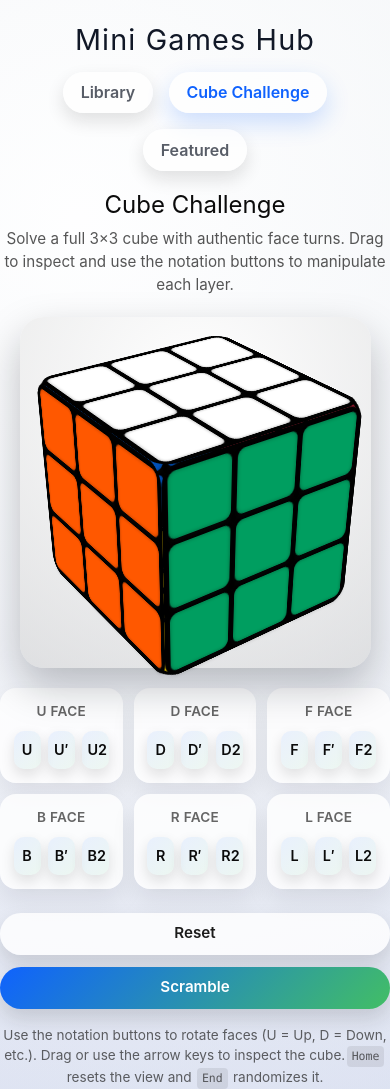
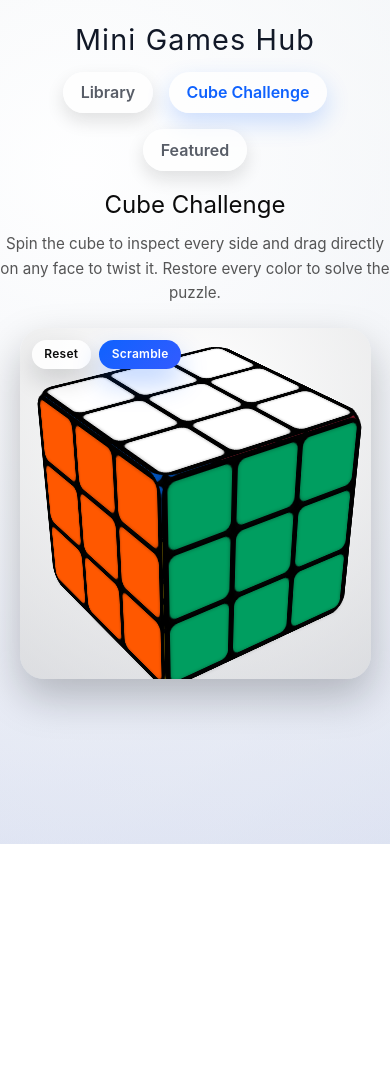
Before and after one commit to mistywest7/minigames, a React (Vite) app: page /games/cube-challenge in a window 390 px wide. After the commit the page ends 844 px from the top, so only its background shows below. Built offline with nearby package versions, Linux system fonts and the light colour scheme.

Commit message:
Enable direct cube manipulation

```diff
--- a/src/components/games/CubeChallenge.css
+++ b/src/components/games/CubeChallenge.css
@@ -4,24 +4,28 @@
     display: flex;
     flex-direction: column;
     align-items: center;
-    gap: 1.5rem;
+    gap: 1.75rem;
     color: #0b0b0b;
 }
 
 .cube-game__header {
     text-align: center;
     max-width: 640px;
+    display: flex;
+    flex-direction: column;
+    gap: 0.6rem;
 }
 
 .cube-game__title {
     font-size: clamp(1.5rem, 2.5vw, 2rem);
-    margin-bottom: 0.35rem;
+    margin: 0;
 }
 
 .cube-game__subtitle {
     font-size: 0.95rem;
     color: rgba(30, 30, 30, 0.75);
     margin: 0 auto;
+    line-height: 1.6;
 }
 
 .cube-game__stage {
@@ -36,10 +40,60 @@
     justify-content: center;
     cursor: grab;
     position: relative;
+    overflow: hidden;
 }
 
 .cube-game__stage:active {
     cursor: grabbing;
+}
+
+.cube-game__stage-actions {
+    position: absolute;
+    top: 16px;
+    left: 16px;
+    display: flex;
+    gap: 0.5rem;
+    z-index: 2;
+}
+
+.cube-game__stage-button {
+    border: none;
+    border-radius: 999px;
+    padding: 0.4rem 0.95rem;
+    font-size: 0.75rem;
+    font-weight: 600;
+    letter-spacing: 0.02em;
+    background: rgba(255, 255, 255, 0.85);
+    color: #0b0b0b;
+    box-shadow: 0 12px 24px rgba(15, 18, 25, 0.16);
+    transition: transform 0.18s ease, box-shadow 0.18s ease, background 0.18s ease;
+    cursor: pointer;
+}
+
+.cube-game__stage-button:hover {
+    transform: translateY(-1px);
+    background: rgba(255, 255, 255, 0.95);
+    box-shadow: 0 16px 30px rgba(15, 18, 25, 0.2);
+}
+
+.cube-game__stage-button:active {
+    transform: translateY(0);
+    box-shadow: 0 10px 20px rgba(15, 18, 25, 0.14);
+}
+
+.cube-game__stage-button:focus-visible {
+    outline: 2px solid rgba(15, 98, 254, 0.6);
+    outline-offset: 2px;
+}
+
+.cube-game__stage-button--primary {
+    background: linear-gradient(135deg, #0f62fe, #335bff);
+    color: #ffffff;
+    box-shadow: 0 14px 28px rgba(15, 98, 254, 0.28);
+}
+
+.cube-game__stage-button--primary:hover {
+    background: linear-gradient(135deg, #3470ff, #5179ff);
 }
 
 .cube-game__scene {
@@ -49,6 +103,7 @@
     display: flex;
     align-items: center;
     justify-content: center;
+    position: relative;
 }
 
 .cube-game__cube {
@@ -73,6 +128,62 @@
     background: #020202;
     border-radius: 18px;
     box-shadow: inset 0 0 12px rgba(0, 0, 0, 0.35);
+    touch-action: none;
+}
+
+.cube-game__face--interactive {
+    cursor: grab;
+    transition: transform 0.18s ease, box-shadow 0.18s ease;
+}
+
+.cube-game__face--dragging {
+    cursor: grabbing;
+}
+
+.cube-game__face::after {
+    content: '';
+    position: absolute;
+    inset: 0;
+    border-radius: 18px;
+    pointer-events: none;
+    opacity: 0;
+    transition: opacity 0.2s ease, background 0.2s ease;
+}
+
+.cube-game__face--dragging::after {
+    opacity: 1;
+    background: rgba(15, 98, 254, 0.08);
+}
+
+.cube-game__face--intent-cw::after {
+    opacity: 1;
+    background: linear-gradient(135deg, rgba(66, 190, 101, 0.28), rgba(66, 190, 101, 0));
+}
+
+.cube-game__face--intent-ccw::after {
+    opacity: 1;
+    background: linear-gradient(225deg, rgba(15, 98, 254, 0.26), rgba(15, 98, 254, 0));
+}
+
+.cube-game__face--intent-double::after {
+    opacity: 1;
+    background: linear-gradient(180deg, rgba(161, 109, 255, 0.32), rgba(161, 109, 255, 0));
+}
+
+.cube-game__face--dragging .cube-game__sticker {
+    transform: translateZ(2px);
+}
+
+.cube-game__face--intent-cw .cube-game__sticker {
+    box-shadow: inset 0 0 6px rgba(33, 111, 63, 0.5), 0 6px 12px rgba(66, 190, 101, 0.25);
+}
+
+.cube-game__face--intent-ccw .cube-game__sticker {
+    box-shadow: inset 0 0 6px rgba(11, 55, 140, 0.55), 0 6px 12px rgba(15, 98, 254, 0.28);
+}
+
+.cube-game__face--intent-double .cube-game__sticker {
+    box-shadow: inset 0 0 6px rgba(92, 57, 165, 0.55), 0 6px 12px rgba(161, 109, 255, 0.28);
 }
 
 .cube-game__face--front { transform: translateZ(calc(var(--cube-size) / 2)); }
@@ -87,151 +198,20 @@
     box-shadow:
         inset 0 0 4px rgba(0, 0, 0, 0.35),
         0 4px 6px rgba(11, 11, 11, 0.35);
+    transition: transform 0.2s ease, box-shadow 0.2s ease;
 }
 
-.cube-game__footer {
-    width: 100%;
-    max-width: 640px;
-    text-align: center;
-    display: flex;
-    flex-direction: column;
-
-    gap: 1rem;
-}
-
-.cube-game__controls {
-    display: flex;
-    flex-direction: column;
-    gap: 1.5rem;
-    width: 100%;
-}
-
-.cube-game__move-groups {
-    display: grid;
-    grid-template-columns: repeat(auto-fit, minmax(140px, 1fr));
-    gap: 0.9rem;
-}
-
-.cube-game__move-group {
-    background: rgba(255, 255, 255, 0.82);
-    border-radius: 16px;
-    padding: 0.85rem;
-    box-shadow: 0 12px 24px rgba(15, 18, 25, 0.08);
-    display: flex;
-    flex-direction: column;
-    gap: 0.6rem;
-}
-
-.cube-game__move-title {
-    font-size: 0.85rem;
-    font-weight: 600;
-    letter-spacing: 0.02em;
-    color: rgba(20, 20, 20, 0.65);
-    text-transform: uppercase;
-}
-
-.cube-game__move-buttons {
-    display: grid;
-    grid-template-columns: repeat(3, minmax(0, 1fr));
-    gap: 0.45rem;
-}
-
-.cube-game__move-button {
-    border: none;
-    border-radius: 10px;
-    padding: 0.5rem 0.35rem;
-    font-weight: 600;
-    font-size: 0.95rem;
-    background: linear-gradient(135deg, rgba(15, 98, 254, 0.08), rgba(66, 190, 101, 0.08));
-    color: #0b0b0b;
-    cursor: pointer;
-    box-shadow: 0 6px 14px rgba(13, 13, 13, 0.12);
-    transition: transform 0.2s ease, box-shadow 0.2s ease, background 0.2s ease;
-}
-
-.cube-game__move-button:hover {
-    transform: translateY(-2px);
-    background: linear-gradient(135deg, rgba(15, 98, 254, 0.18), rgba(66, 190, 101, 0.18));
-    box-shadow: 0 12px 20px rgba(15, 18, 25, 0.16);
-}
-
-.cube-game__move-button:active {
-    transform: translateY(0);
-    box-shadow: 0 6px 14px rgba(15, 18, 25, 0.18);
-
-}
-
-.cube-game__buttons {
-    display: flex;
-    justify-content: center;
-    gap: 0.75rem;
-    flex-wrap: wrap;
-
-}
-
-.cube-game__button {
-    border: none;
-    border-radius: 999px;
-    padding: 0.6rem 1.5rem;
-    font-size: 0.95rem;
-    font-weight: 600;
-    background: rgba(255, 255, 255, 0.8);
-    color: #1b1b1b;
-    cursor: pointer;
-    transition: transform 0.2s ease, box-shadow 0.2s ease;
-    box-shadow: 0 10px 20px rgba(30, 30, 30, 0.15);
-}
-
-.cube-game__button:hover {
-    transform: translateY(-2px);
-    box-shadow: 0 14px 24px rgba(30, 30, 30, 0.2);
-}
-
-.cube-game__button:active {
-    transform: translateY(0);
-    box-shadow: 0 8px 16px rgba(30, 30, 30, 0.18);
-}
-
-.cube-game__button--primary {
-    background: linear-gradient(135deg, #0f62fe, #42be65);
-    color: #ffffff;
-}
-
-.cube-game__help {
-    font-size: 0.85rem;
-    color: rgba(33, 33, 33, 0.7);
-}
-
-.cube-game__help kbd {
-    background: rgba(0, 0, 0, 0.08);
-    border-radius: 4px;
-    padding: 0.1rem 0.3rem;
-    font-size: 0.85em;
-    margin: 0 0.1rem;
-    display: inline-block;
-}
-
-@media (max-width: 600px) {
+@media (max-width: 520px) {
     .cube-game {
-        gap: 1.25rem;
+        gap: 1.4rem;
     }
 
-
-    .cube-game__move-groups {
-        grid-template-columns: repeat(auto-fit, minmax(120px, 1fr));
-        gap: 0.7rem;
+    .cube-game__stage-actions {
+        top: 12px;
+        left: 12px;
     }
 
-    .cube-game__move-button {
-        font-size: 0.9rem;
-    }
-
-
-    .cube-game__buttons {
-        flex-direction: column;
-    }
-
-    .cube-game__button {
-        width: 100%;
+    .cube-game__stage-button {
+        padding: 0.35rem 0.8rem;
     }
 }
--- a/src/components/games/CubeChallenge.tsx
+++ b/src/components/games/CubeChallenge.tsx
@@ -1,12 +1,20 @@
 import React, { useCallback, useMemo, useRef, useState } from 'react';
 import './CubeChallenge.css';
-
 
 type Coordinate = -1 | 0 | 1;
 type Axis = 'x' | 'y' | 'z';
 type FaceKey = 'U' | 'D' | 'F' | 'B' | 'R' | 'L';
 type BaseMove = FaceKey;
 type Move = `${BaseMove}${'' | "'" | '2'}`;
+
+type DragIntent = 'cw' | 'ccw' | 'double' | null;
+
+interface PointerDragState {
+    pointerId: number;
+    originX: number;
+    originY: number;
+    activeMove: Move | null;
+}
 
 interface Rotation {
     x: number;
@@ -25,6 +33,7 @@ interface CubeSticker {
 const ROTATION_STEP = 15;
 const DRAG_SENSITIVITY = 0.4;
 const SCRAMBLE_LENGTH = 25;
+const MOVE_DRAG_THRESHOLD = 28;
 
 const FACE_COLORS: Record<FaceKey, string> = {
     U: '#ffffff',
@@ -124,13 +133,22 @@ const MOVE_SPECS: Record<BaseMove, MoveSpec> = {
     L: { axis: 'x', layer: -1, clockwiseDirection: 1 },
 };
 
-const MOVE_GROUPS: Array<{ face: BaseMove; moves: Move[] }> = [
-    { face: 'U', moves: ['U', "U'", 'U2'] },
-    { face: 'D', moves: ['D', "D'", 'D2'] },
-    { face: 'F', moves: ['F', "F'", 'F2'] },
-    { face: 'B', moves: ['B', "B'", 'B2'] },
-    { face: 'R', moves: ['R', "R'", 'R2'] },
-    { face: 'L', moves: ['L', "L'", 'L2'] },
+const FACE_MOVES: Record<FaceKey, [Move, Move, Move]> = {
+    U: ['U', "U'", 'U2'],
+    D: ['D', "D'", 'D2'],
+    F: ['F', "F'", 'F2'],
+    B: ['B', "B'", 'B2'],
+    R: ['R', "R'", 'R2'],
+    L: ['L', "L'", 'L2'],
+};
+
+const FACE_RENDER_CONFIG = [
+    { face: 'F' as FaceKey, className: 'cube-game__face cube-game__face--front', label: 'Front' },
+    { face: 'B' as FaceKey, className: 'cube-game__face cube-game__face--back', label: 'Back' },
+    { face: 'L' as FaceKey, className: 'cube-game__face cube-game__face--left', label: 'Left' },
+    { face: 'R' as FaceKey, className: 'cube-game__face cube-game__face--right', label: 'Right' },
+    { face: 'U' as FaceKey, className: 'cube-game__face cube-game__face--top', label: 'Top' },
+    { face: 'D' as FaceKey, className: 'cube-game__face cube-game__face--bottom', label: 'Bottom' },
 ];
 
 const normalizeCoordinate = (value: number): Coordinate => {
@@ -269,21 +287,47 @@ const getFaceStickers = (stickers: CubeSticker[], face: FaceKey): string[] => {
     return colors;
 };
 
-const formatMoveLabel = (move: Move): string => move.replace("'", '′');
-
 const scrambleRotation = (): Rotation => ({
     x: Math.random() * 180 - 90,
     y: Math.random() * 360 - 180,
 });
 
 interface CubeFaceProps {
+    face: FaceKey;
     className: string;
     colors: string[];
     label: string;
+    onPointerDown: (face: FaceKey, event: React.PointerEvent<HTMLDivElement>) => void;
+    onPointerMove: (face: FaceKey, event: React.PointerEvent<HTMLDivElement>) => void;
+    onPointerUp: (face: FaceKey, event: React.PointerEvent<HTMLDivElement>) => void;
+    onPointerCancel: (face: FaceKey, event: React.PointerEvent<HTMLDivElement>) => void;
+    onKeyDown: (face: FaceKey, event: React.KeyboardEvent<HTMLDivElement>) => void;
 }
 
-const CubeFace: React.FC<CubeFaceProps> = ({ className, colors, label }) => (
-    <div className={className} data-label={label}>
+const CubeFace: React.FC<CubeFaceProps> = ({
+    face,
+    className,
+    colors,
+    label,
+    onPointerDown,
+    onPointerMove,
+    onPointerUp,
+    onPointerCancel,
+    onKeyDown,
+}) => (
+    <div
+        className={className}
+        data-label={label}
+        data-face={face}
+        role="button"
+        tabIndex={0}
+        aria-label={`${label} face`}
+        onPointerDown={(event) => onPointerDown(face, event)}
+        onPointerMove={(event) => onPointerMove(face, event)}
+        onPointerUp={(event) => onPointerUp(face, event)}
+        onPointerCancel={(event) => onPointerCancel(face, event)}
+        onKeyDown={(event) => onKeyDown(face, event)}
+    >
         {colors.map((color, index) => (
             <span key={index} className="cube-game__sticker" style={{ backgroundColor: color }} />
         ))}
@@ -293,21 +337,27 @@ const CubeFace: React.FC<CubeFaceProps> = ({ className, colors, label }) => (
 const CubeChallenge: React.FC = () => {
     const [rotation, setRotation] = useState<Rotation>(() => ({ x: -30, y: 35 }));
     const [cubeState, setCubeState] = useState<CubeSticker[]>(() => createInitialCubeState());
-    const dragOrigin = useRef<{ x: number; y: number } | null>(null);
+    const stageDragOrigin = useRef<{ x: number; y: number } | null>(null);
+    const faceDragState = useRef<(PointerDragState & { face: FaceKey }) | null>(null);
+    const [activeFaceDrag, setActiveFaceDrag] = useState<{ face: FaceKey; intent: DragIntent } | null>(null);
 
-    const handlePointerDown = useCallback((event: React.PointerEvent<HTMLDivElement>) => {
-        dragOrigin.current = { x: event.clientX, y: event.clientY };
+    const handleStagePointerDown = useCallback((event: React.PointerEvent<HTMLDivElement>) => {
+        if ((event.target as HTMLElement).closest('[data-face]')) {
+            return;
+        }
+
+        stageDragOrigin.current = { x: event.clientX, y: event.clientY };
         event.currentTarget.setPointerCapture(event.pointerId);
     }, []);
 
-    const handlePointerMove = useCallback((event: React.PointerEvent<HTMLDivElement>) => {
-        if (!dragOrigin.current) {
+    const handleStagePointerMove = useCallback((event: React.PointerEvent<HTMLDivElement>) => {
+        if (!stageDragOrigin.current) {
             return;
         }
 
-        const deltaX = event.clientX - dragOrigin.current.x;
-        const deltaY = event.clientY - dragOrigin.current.y;
-        dragOrigin.current = { x: event.clientX, y: event.clientY };
+        const deltaX = event.clientX - stageDragOrigin.current.x;
+        const deltaY = event.clientY - stageDragOrigin.current.y;
+        stageDragOrigin.current = { x: event.clientX, y: event.clientY };
 
         setRotation((prev) => ({
             x: prev.x + deltaY * DRAG_SENSITIVITY,
@@ -315,9 +365,11 @@ const CubeChallenge: React.FC = () => {
         }));
     }, []);
 
-    const handlePointerUp = useCallback((event: React.PointerEvent<HTMLDivElement>) => {
-        dragOrigin.current = null;
-        event.currentTarget.releasePointerCapture(event.pointerId);
+    const handleStagePointerUp = useCallback((event: React.PointerEvent<HTMLDivElement>) => {
+        stageDragOrigin.current = null;
+        if (event.currentTarget.hasPointerCapture(event.pointerId)) {
+            event.currentTarget.releasePointerCapture(event.pointerId);
+        }
     }, []);
 
     const handleKeyDown = useCallback((event: React.KeyboardEvent<HTMLDivElement>) => {
@@ -357,12 +409,12 @@ const CubeChallenge: React.FC = () => {
 
     const faceColors = useMemo(
         () => ({
-            front: getFaceStickers(cubeState, 'F'),
-            back: getFaceStickers(cubeState, 'B'),
-            left: getFaceStickers(cubeState, 'L'),
-            right: getFaceStickers(cubeState, 'R'),
-            top: getFaceStickers(cubeState, 'U'),
-            bottom: getFaceStickers(cubeState, 'D'),
+            F: getFaceStickers(cubeState, 'F'),
+            B: getFaceStickers(cubeState, 'B'),
+            L: getFaceStickers(cubeState, 'L'),
+            R: getFaceStickers(cubeState, 'R'),
+            U: getFaceStickers(cubeState, 'U'),
+            D: getFaceStickers(cubeState, 'D'),
         }),
         [cubeState],
     );
@@ -378,8 +430,115 @@ const CubeChallenge: React.FC = () => {
 
     const reset = useCallback(() => {
         setCubeState(createInitialCubeState());
+    }, []);
 
+    const finishFaceDrag = useCallback(
+        (face: FaceKey, target: HTMLDivElement, pointerId: number, commit: boolean) => {
+            const state = faceDragState.current;
+            if (!state || state.pointerId !== pointerId || state.face !== face) {
+                return;
+            }
+
+            if (commit && state.activeMove) {
+                handleMove(state.activeMove);
+            }
+
+            faceDragState.current = null;
+            setActiveFaceDrag(null);
+
+            if (target.hasPointerCapture(pointerId)) {
+                target.releasePointerCapture(pointerId);
+            }
+        },
+        [handleMove],
+    );
+
+    const handleFacePointerDown = useCallback((face: FaceKey, event: React.PointerEvent<HTMLDivElement>) => {
+        event.preventDefault();
+        event.stopPropagation();
+        faceDragState.current = {
+            face,
+            pointerId: event.pointerId,
+            originX: event.clientX,
+            originY: event.clientY,
+            activeMove: null,
+        };
+        setActiveFaceDrag({ face, intent: null });
+        event.currentTarget.setPointerCapture(event.pointerId);
     }, []);
+
+    const handleFacePointerMove = useCallback(
+        (face: FaceKey, event: React.PointerEvent<HTMLDivElement>) => {
+            const state = faceDragState.current;
+            if (!state || state.pointerId !== event.pointerId || state.face !== face) {
+                return;
+            }
+
+            const deltaX = event.clientX - state.originX;
+            const deltaY = event.clientY - state.originY;
+
+            const absX = Math.abs(deltaX);
+            const absY = Math.abs(deltaY);
+            let intent: DragIntent = null;
+
+            if (absX >= MOVE_DRAG_THRESHOLD || absY >= MOVE_DRAG_THRESHOLD) {
+                if (absX > absY) {
+                    intent = deltaX > 0 ? 'cw' : 'ccw';
+                } else {
+                    intent = 'double';
+                }
+            }
+
+            let nextMove: Move | null = null;
+            if (intent === 'cw') {
+                nextMove = FACE_MOVES[face][0];
+            } else if (intent === 'ccw') {
+                nextMove = FACE_MOVES[face][1];
+            } else if (intent === 'double') {
+                nextMove = FACE_MOVES[face][2];
+            }
+
+            state.activeMove = nextMove;
+            setActiveFaceDrag((prev) => {
+                if (prev && prev.face === face && prev.intent === intent) {
+                    return prev;
+                }
+                return { face, intent };
+            });
+        },
+        [],
+    );
+
+    const handleFacePointerUp = useCallback(
+        (face: FaceKey, event: React.PointerEvent<HTMLDivElement>) => {
+            event.stopPropagation();
+            finishFaceDrag(face, event.currentTarget, event.pointerId, true);
+        },
+        [finishFaceDrag],
+    );
+
+    const handleFacePointerCancel = useCallback(
+        (face: FaceKey, event: React.PointerEvent<HTMLDivElement>) => {
+            finishFaceDrag(face, event.currentTarget, event.pointerId, false);
+        },
+        [finishFaceDrag],
+    );
+
+    const handleFaceKeyDown = useCallback(
+        (face: FaceKey, event: React.KeyboardEvent<HTMLDivElement>) => {
+            if (event.key === 'Enter' || event.key === ' ') {
+                event.preventDefault();
+                handleMove(FACE_MOVES[face][0]);
+            } else if (event.key === 'ArrowLeft') {
+                event.preventDefault();
+                handleMove(FACE_MOVES[face][1]);
+            } else if (event.key === 'ArrowDown') {
+                event.preventDefault();
+                handleMove(FACE_MOVES[face][2]);
+            }
+        },
+        [handleMove],
+    );
 
     return (
         <section className="cube-game">
@@ -387,10 +546,8 @@ const CubeChallenge: React.FC = () => {
                 <h3 className="cube-game__title">Cube Challenge</h3>
 
                 <p className="cube-game__subtitle">
-                    Solve a full 3×3 cube with authentic face turns. Drag to inspect and use the notation buttons to manipulate each
-                    layer.
+                    Spin the cube to inspect every side and drag directly on any face to twist it. Restore every color to solve the puzzle.
                 </p>
-
             </header>
 
             <div
@@ -398,67 +555,64 @@ const CubeChallenge: React.FC = () => {
                 role="application"
                 aria-label="Interactive 3D cube"
                 tabIndex={0}
-                onPointerDown={handlePointerDown}
-                onPointerMove={handlePointerMove}
-                onPointerUp={handlePointerUp}
-                onPointerCancel={handlePointerUp}
+                onPointerDown={handleStagePointerDown}
+                onPointerMove={handleStagePointerMove}
+                onPointerUp={handleStagePointerUp}
+                onPointerCancel={handleStagePointerUp}
                 onKeyDown={handleKeyDown}
             >
+                <div className="cube-game__stage-actions">
+                    <button
+                        type="button"
+                        className="cube-game__stage-button"
+                        onClick={reset}
+                        onPointerDown={(event) => event.stopPropagation()}
+                    >
+                        Reset
+                    </button>
+                    <button
+                        type="button"
+                        className="cube-game__stage-button cube-game__stage-button--primary"
+                        onClick={scramble}
+                        onPointerDown={(event) => event.stopPropagation()}
+                    >
+                        Scramble
+                    </button>
+                </div>
                 <div className="cube-game__scene">
                     <div className="cube-game__cube" style={rotationStyle}>
+                        {FACE_RENDER_CONFIG.map(({ face, className, label }) => {
+                            const isActive = activeFaceDrag?.face === face;
+                            const intent = isActive ? activeFaceDrag?.intent ?? null : null;
+                            const faceClassName = [
+                                className,
+                                'cube-game__face--interactive',
+                                isActive ? 'cube-game__face--dragging' : null,
+                                intent ? `cube-game__face--intent-${intent}` : null,
+                            ]
+                                .filter((value): value is string => Boolean(value))
+                                .join(' ');
 
-                        <CubeFace className="cube-game__face cube-game__face--front" colors={faceColors.front} label="Front" />
-                        <CubeFace className="cube-game__face cube-game__face--back" colors={faceColors.back} label="Back" />
-                        <CubeFace className="cube-game__face cube-game__face--left" colors={faceColors.left} label="Left" />
-                        <CubeFace className="cube-game__face cube-game__face--right" colors={faceColors.right} label="Right" />
-                        <CubeFace className="cube-game__face cube-game__face--top" colors={faceColors.top} label="Top" />
-                        <CubeFace className="cube-game__face cube-game__face--bottom" colors={faceColors.bottom} label="Bottom" />
-
+                            return (
+                                <CubeFace
+                                    key={face}
+                                    face={face}
+                                    className={faceClassName}
+                                    colors={faceColors[face]}
+                                    label={label}
+                                    onPointerDown={handleFacePointerDown}
+                                    onPointerMove={handleFacePointerMove}
+                                    onPointerUp={handleFacePointerUp}
+                                    onPointerCancel={handleFacePointerCancel}
+                                    onKeyDown={handleFaceKeyDown}
+                                />
+                            );
+                        })}
                     </div>
                 </div>
             </div>
-
-            <footer className="cube-game__footer">
-                <div className="cube-game__controls">
-                    <div className="cube-game__move-groups">
-                        {MOVE_GROUPS.map((group) => (
-                            <div key={group.face} className="cube-game__move-group">
-                                <span className="cube-game__move-title">{group.face} face</span>
-                                <div className="cube-game__move-buttons">
-                                    {group.moves.map((move) => (
-                                        <button
-                                            key={move}
-                                            type="button"
-                                            className="cube-game__move-button"
-                                            onClick={() => handleMove(move)}
-                                            aria-label={`Apply ${move} move`}
-                                        >
-                                            {formatMoveLabel(move)}
-                                        </button>
-                                    ))}
-                                </div>
-                            </div>
-                        ))}
-                    </div>
-
-                    <div className="cube-game__buttons">
-                        <button type="button" className="cube-game__button" onClick={reset}>
-                            Reset
-                        </button>
-                        <button type="button" className="cube-game__button cube-game__button--primary" onClick={scramble}>
-                            Scramble
-                        </button>
-                    </div>
-                </div>
-                <p className="cube-game__help">
-                    Use the notation buttons to rotate faces (U = Up, D = Down, etc.). Drag or use the arrow keys to inspect the cube.
-                    <kbd>Home</kbd> resets the view and <kbd>End</kbd> randomizes it.
-                </p>
-            </footer>
         </section>
     );
 };
 
-
-
 export default CubeChallenge;
```
